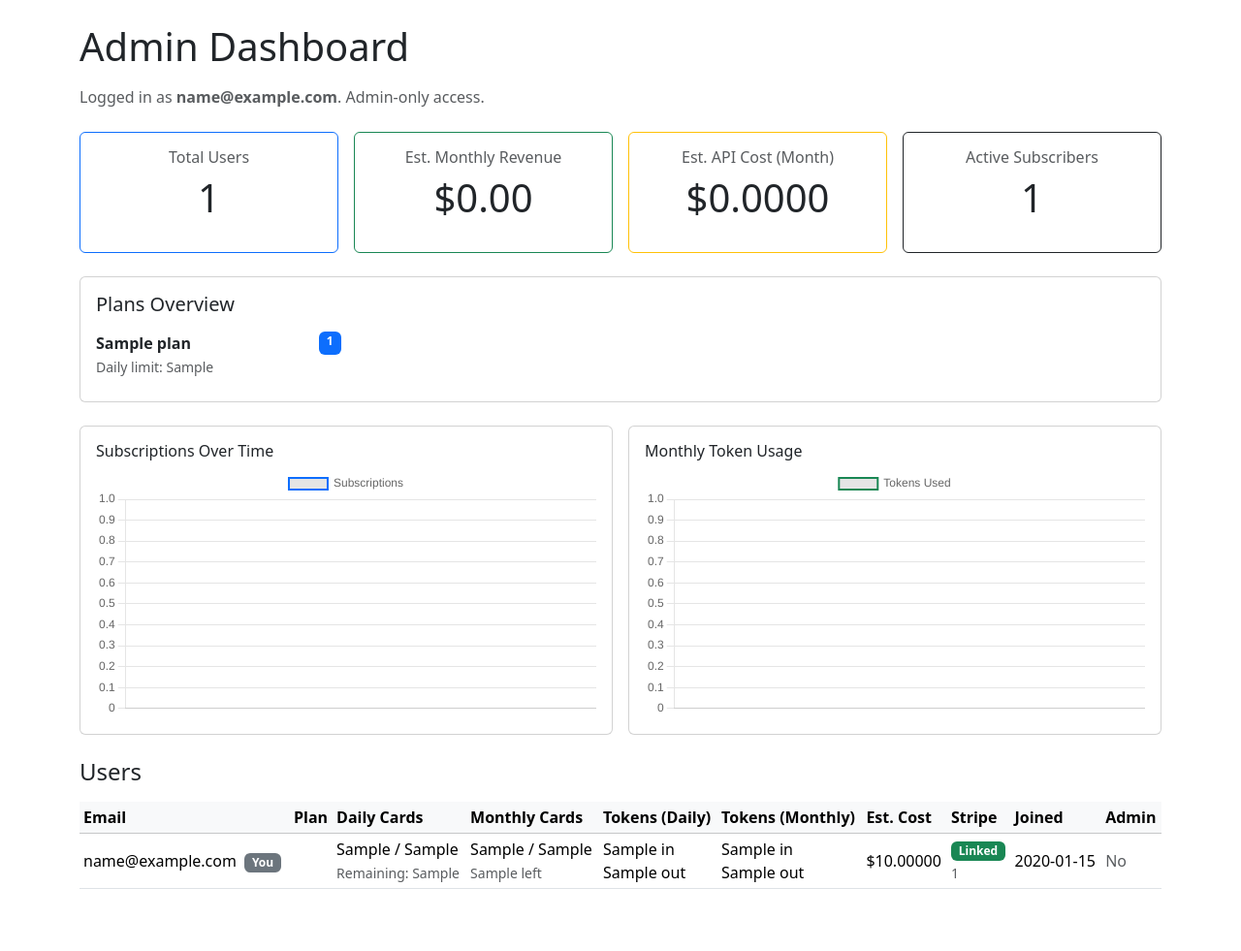
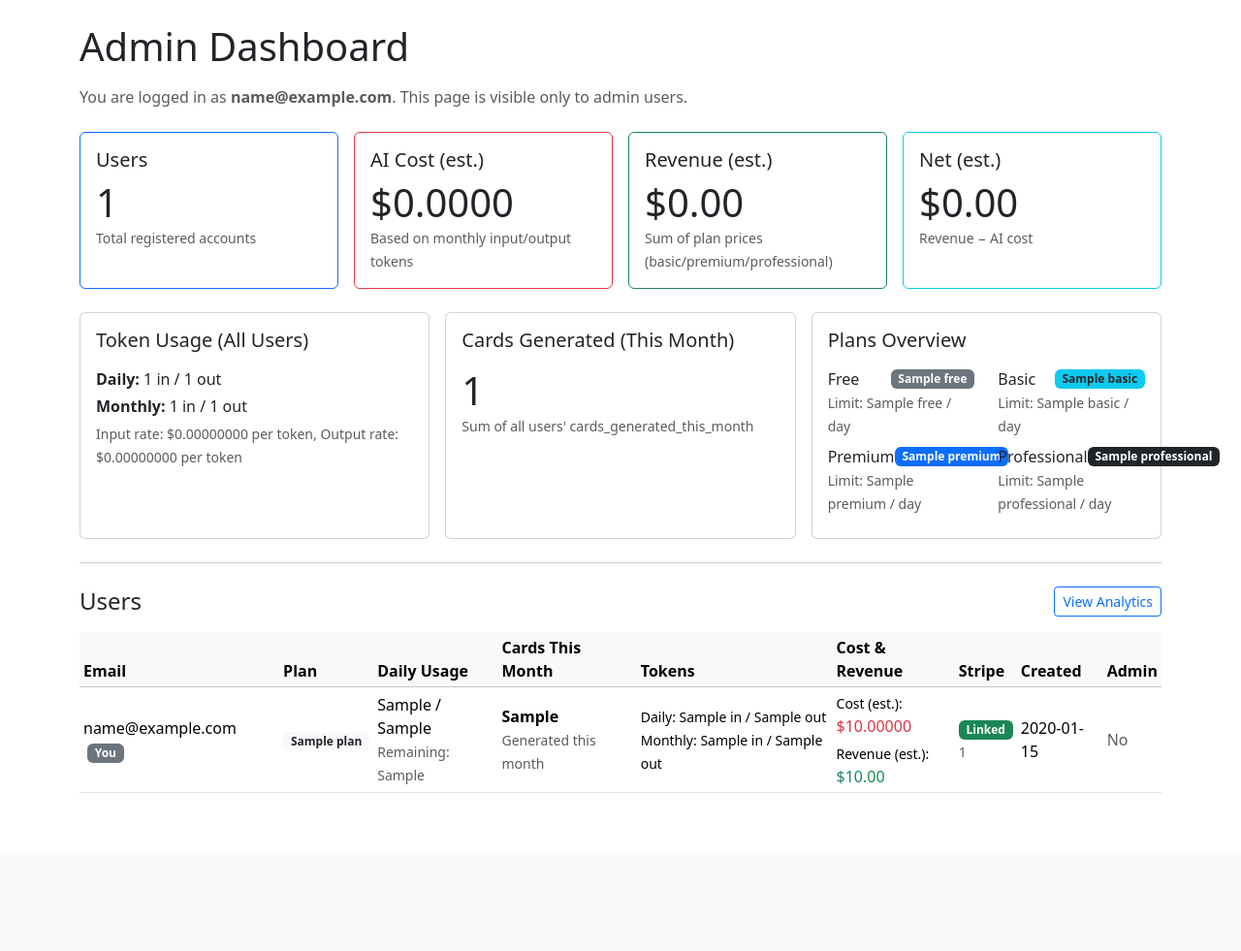
Before and after one commit to cardifyai-code/cardifyai, a Flask app: template app/templates/admin.html in a window 1280 px wide. Shown: the part 56-1037 px from the top of the page at 97% size. After the commit the page ends 874 px from the top, so only its background shows below. Run offline with Flask 3, Linux system fonts and the light colour scheme; a user stored in the database is signed in; tables that the repository leaves empty hold one stand-in row (values such as "Sample post"); the template is opened without the code that fills it: most values are stand-ins (such as "Sample title", 1, 10 or a date in 2020).

Commit message:
Remove monthly card limits; daily-only and update admin dashboard

```diff
--- a/app/templates/admin.html
+++ b/app/templates/admin.html
@@ -4,129 +4,185 @@
 <h1 class="mb-3">Admin Dashboard</h1>
 
 <p class="text-muted mb-4">
-  Logged in as <strong>{{ current_user.email }}</strong>.
-  Admin-only access.
+  You are logged in as <strong>{{ current_user.email }}</strong>.
+  This page is visible only to admin users.
 </p>
 
-<!-- ============================
-     Top Stats
-     ============================ -->
-<div class="row g-3 mb-4">
-
-  <!-- Total Users -->
+<div class="row mb-4 g-3">
+  <!-- Total users -->
   <div class="col-md-3">
     <div class="card border-primary h-100">
-      <div class="card-body text-center">
-        <h6 class="text-muted">Total Users</h6>
-        <p class="display-6">{{ total_users }}</p>
+      <div class="card-body">
+        <h5 class="card-title">Users</h5>
+        <p class="display-6 mb-0">{{ total_users }}</p>
+        <small class="text-muted">Total registered accounts</small>
       </div>
     </div>
   </div>
 
-  <!-- Estimated Monthly Revenue -->
+  <!-- Estimated AI cost this month -->
   <div class="col-md-3">
-    <div class="card border-success h-100">
-      <div class="card-body text-center">
-        <h6 class="text-muted">Est. Monthly Revenue</h6>
-        <p class="display-6">${{ "%.2f"|format(total_estimated_revenue) }}</p>
+    <div class="card border-danger h-100">
+      <div class="card-body">
+        <h5 class="card-title">AI Cost (est.)</h5>
+        <p class="display-6 mb-0">
+          ${{ "%.4f"|format(total_estimated_cost) }}
+        </p>
+        <small class="text-muted">
+          Based on monthly input/output tokens
+        </small>
       </div>
     </div>
   </div>
 
-  <!-- Total Token Cost -->
+  <!-- Estimated revenue this month (only non-admin paid plans) -->
   <div class="col-md-3">
-    <div class="card border-warning h-100">
-      <div class="card-body text-center">
-        <h6 class="text-muted">Est. API Cost (Month)</h6>
-        <p class="display-6">${{ "%.4f"|format(total_estimated_cost) }}</p>
+    <div class="card border-success h-100">
+      <div class="card-body">
+        <h5 class="card-title">Revenue (est.)</h5>
+        <p class="display-6 mb-0">
+          ${{ "%.2f"|format(total_estimated_revenue) }}
+        </p>
+        <small class="text-muted">
+          Sum of plan prices (basic/premium/professional)
+        </small>
       </div>
     </div>
   </div>
 
-  <!-- Active Paid Subscribers -->
+  <!-- Net profit this month -->
   <div class="col-md-3">
-    <div class="card border-dark h-100">
-      <div class="card-body text-center">
-        <h6 class="text-muted">Active Subscribers</h6>
-        <p class="display-6">{{ total_active_subs }}</p>
+    <div class="card border-info h-100">
+      <div class="card-body">
+        <h5 class="card-title">Net (est.)</h5>
+        <p class="display-6 mb-0">
+          ${{ "%.2f"|format(net_estimated_profit) }}
+        </p>
+        <small class="text-muted">
+          Revenue − AI cost
+        </small>
       </div>
     </div>
   </div>
 </div>
 
-
-
-<!-- ============================
-     Plan Overview
-     ============================ -->
-<div class="card mb-4">
+<div class="row mb-4 g-3">
+  <!-- Token usage summary -->
+  <div class="col-md-4">
+    <div class="card h-100">
       <div class="card-body">
-    <h5 class="card-title">Plans Overview</h5>
-    <div class="row">
-      {% for plan, count in plan_counts.items() %}
-      <div class="col-6 col-lg-3 py-2">
-        <div class="d-flex justify-content-between">
-          <strong>{{ plan|capitalize }}</strong>
-          <span class="badge bg-primary">{{ count }}</span>
-        </div>
-        <small class="text-muted">Daily limit: {{ plan_limits[plan] }}</small>
-      </div>
-      {% endfor %}
+        <h5 class="card-title mb-3">Token Usage (All Users)</h5>
+        <p class="mb-1">
+          <strong>Daily:</strong>
+          {{ total_daily_input_tokens }} in /
+          {{ total_daily_output_tokens }} out
+        </p>
+        <p class="mb-1">
+          <strong>Monthly:</strong>
+          {{ total_monthly_input_tokens }} in /
+          {{ total_monthly_output_tokens }} out
+        </p>
+        <small class="text-muted">
+          Input rate: ${{ "%.8f"|format(input_token_rate) }} per token,
+          Output rate: ${{ "%.8f"|format(output_token_rate) }} per token
+        </small>
       </div>
     </div>
   </div>
 
-
-<!-- ============================
-     Charts Section
-     ============================ -->
-<div class="row mb-4 g-3">
-
-  <!-- Subscription Growth -->
-  <div class="col-md-6">
+  <!-- Cards this month summary -->
+  <div class="col-md-4">
     <div class="card h-100">
       <div class="card-body">
-        <h6 class="card-title">Subscriptions Over Time</h6>
-        <canvas id="subsChart" height="150"></canvas>
+        <h5 class="card-title mb-3">Cards Generated (This Month)</h5>
+        <p class="display-6 mb-0">{{ total_monthly_cards }}</p>
+        <small class="text-muted">
+          Sum of all users' cards_generated_this_month
+        </small>
       </div>
     </div>
   </div>
 
-  <!-- Token Usage -->
-  <div class="col-md-6">
+  <!-- Plans overview -->
+  <div class="col-md-4">
     <div class="card h-100">
       <div class="card-body">
-        <h6 class="card-title">Monthly Token Usage</h6>
-        <canvas id="tokensChart" height="150"></canvas>
+        <h5 class="card-title mb-3">Plans Overview</h5>
+        <div class="row">
+          <div class="col-6 col-lg-6 mb-2">
+            <div class="d-flex justify-content-between align-items-center">
+              <span>Free</span>
+              <span class="badge bg-secondary">
+                {{ plan_counts.get('free', 0) }}
+              </span>
+            </div>
+            <small class="text-muted">
+              Limit: {{ plan_limits['free'] }} / day
+            </small>
+          </div>
+          <div class="col-6 col-lg-6 mb-2">
+            <div class="d-flex justify-content-between align-items-center">
+              <span>Basic</span>
+              <span class="badge bg-info text-dark">
+                {{ plan_counts.get('basic', 0) }}
+              </span>
+            </div>
+            <small class="text-muted">
+              Limit: {{ plan_limits['basic'] }} / day
+            </small>
+          </div>
+          <div class="col-6 col-lg-6 mb-2">
+            <div class="d-flex justify-content-between align-items-center">
+              <span>Premium</span>
+              <span class="badge bg-primary">
+                {{ plan_counts.get('premium', 0) }}
+              </span>
+            </div>
+            <small class="text-muted">
+              Limit: {{ plan_limits['premium'] }} / day
+            </small>
+          </div>
+          <div class="col-6 col-lg-6 mb-2">
+            <div class="d-flex justify-content-between align-items-center">
+              <span>Professional</span>
+              <span class="badge bg-dark">
+                {{ plan_counts.get('professional', 0) }}
+              </span>
+            </div>
+            <small class="text-muted">
+              Limit: {{ plan_limits['professional'] }} / day
+            </small>
+          </div>
+        </div>
+      </div>
     </div>
   </div>
 </div>
 
+<hr class="mb-4">
+
+<div class="d-flex justify-content-between align-items-center mb-3">
+  <h4 class="mb-0">Users</h4>
+  <a href="{{ url_for('views.admin_analytics') }}" class="btn btn-outline-primary btn-sm">
+    View Analytics
+  </a>
 </div>
-
-
-<!-- ============================
-     User Table
-     ============================ -->
-<h4 class="mb-3">Users</h4>
 
 <div class="table-responsive">
   <table class="table table-sm table-hover align-middle">
     <thead class="table-light">
       <tr>
-        <th>Email</th>
-        <th>Plan</th>
-        <th>Daily Cards</th>
-        <th>Monthly Cards</th>
-        <th>Tokens (Daily)</th>
-        <th>Tokens (Monthly)</th>
-        <th>Est. Cost</th>
-        <th>Stripe</th>
-        <th>Joined</th>
-        <th>Admin</th>
+        <th scope="col">Email</th>
+        <th scope="col">Plan</th>
+        <th scope="col">Daily Usage</th>
+        <th scope="col">Cards This Month</th>
+        <th scope="col">Tokens</th>
+        <th scope="col">Cost & Revenue</th>
+        <th scope="col">Stripe</th>
+        <th scope="col">Created</th>
+        <th scope="col">Admin</th>
       </tr>
     </thead>
-
     <tbody>
       {% for row in user_rows %}
         {% set u = row.user %}
@@ -149,54 +205,87 @@
               <span class="badge bg-primary">Premium</span>
             {% elif row.plan == 'professional' %}
               <span class="badge bg-dark">Professional</span>
+            {% else %}
+              <span class="badge bg-light text-dark">
+                {{ row.plan|capitalize }}
+              </span>
             {% endif %}
           </td>
 
-        <!-- Daily Cards -->
+          <!-- Daily usage -->
           <td>
-          {{ row.daily_used }} / {{ row.daily_limit }}<br>
-          <small class="text-muted">Remaining: {{ row.daily_remaining }}</small>
+            <div>
+              {{ row.daily_used }} / {{ row.daily_limit }}
+            </div>
+            <small class="text-muted">
+              Remaining: {{ row.daily_remaining }}
+            </small>
           </td>
 
-        <!-- Monthly Cards -->
+          <!-- Cards this month (analytics only) -->
           <td>
-          {{ row.monthly_used }} / {{ row.monthly_quota }}<br>
-          <small class="text-muted">{{ row.monthly_remaining }} left</small>
+            <strong>{{ row.monthly_cards }}</strong>
+            <br>
+            <small class="text-muted">Generated this month</small>
           </td>
 
-        <!-- Daily Tokens -->
+          <!-- Tokens -->
           <td>
-          {{ u.daily_input_tokens }} in <br>
-          {{ u.daily_output_tokens }} out
+            <div>
+              <small>
+                Daily:
+                {{ row.daily_input_tokens }} in /
+                {{ row.daily_output_tokens }} out
+              </small>
+            </div>
+            <div>
+              <small>
+                Monthly:
+                {{ row.monthly_input_tokens }} in /
+                {{ row.monthly_output_tokens }} out
+              </small>
+            </div>
           </td>
 
-        <!-- Monthly Tokens -->
+          <!-- Cost & revenue -->
           <td>
-          {{ u.monthly_input_tokens }} in <br>
-          {{ u.monthly_output_tokens }} out
+            <div>
+              <small>Cost (est.):</small>
+              <br>
+              <span class="text-danger">
+                ${{ "%.5f"|format(row.estimated_cost) }}
+              </span>
+            </div>
+            <div class="mt-1">
+              <small>Revenue (est.):</small>
+              <br>
+              <span class="text-success">
+                ${{ "%.2f"|format(row.estimated_revenue) }}
+              </span>
+            </div>
           </td>
 
-        <!-- Estimated Cost -->
-        <td>
-          ${{ "%.5f"|format(row.estimated_cost) }}
-        </td>
-
-        <!-- Stripe -->
+          <!-- Stripe link status -->
           <td>
             {% if u.stripe_customer_id %}
-            <span class="badge bg-success">Linked</span><br>
-            <small class="text-muted">{{ u.stripe_price_id or "No price" }}</small>
+              <span class="badge bg-success">Linked</span>
+              <br>
+              <small class="text-muted">
+                {{ u.stripe_price_id or 'No price' }}
+              </small>
             {% else %}
-            <span class="badge bg-outline-secondary border">None</span>
+              <span class="badge bg-outline-secondary border">
+                None
+              </span>
             {% endif %}
           </td>
 
-        <!-- Created -->
+          <!-- Created at -->
           <td>
-          {{ u.created_at.strftime("%Y-%m-%d") }}
+            {{ u.created_at.strftime("%Y-%m-%d") if u.created_at else "—" }}
           </td>
 
-        <!-- Admin -->
+          <!-- Admin flag -->
           <td>
             {% if u.is_admin %}
               <span class="badge bg-warning text-dark">Admin</span>
@@ -204,52 +293,10 @@
               <span class="text-muted">No</span>
             {% endif %}
           </td>
-
         </tr>
       {% endfor %}
     </tbody>
-
   </table>
 </div>
 
-
-<!-- ============================
-     Chart.js Scripts
-     ============================ -->
-<script src="https://cdn.jsdelivr.net/npm/chart.js"></script>
-
-<script>
-  // Subscription chart
-  const subsCtx = document.getElementById('subsChart');
-  new Chart(subsCtx, {
-    type: 'line',
-    data: {
-      labels: {{ subs_chart_labels | safe }},
-      datasets: [{
-        label: 'Subscriptions',
-        data: {{ subs_chart_values | safe }},
-        borderWidth: 2,
-        borderColor: "#0d6efd"
-      }]
-    },
-    options: { responsive: true }
-  });
-
-  // Token usage chart
-  const tokensCtx = document.getElementById('tokensChart');
-  new Chart(tokensCtx, {
-    type: 'line',
-    data: {
-      labels: {{ tokens_chart_labels | safe }},
-      datasets: [{
-        label: 'Tokens Used',
-        data: {{ tokens_chart_values | safe }},
-        borderWidth: 2,
-        borderColor: "#198754"
-      }]
-    },
-    options: { responsive: true }
-  });
-</script>
-
 {% endblock %}
```
Also changed, not shown: app/views.py (+35 -105 lines). Lines whose indentation alone changed are shown as unchanged.
